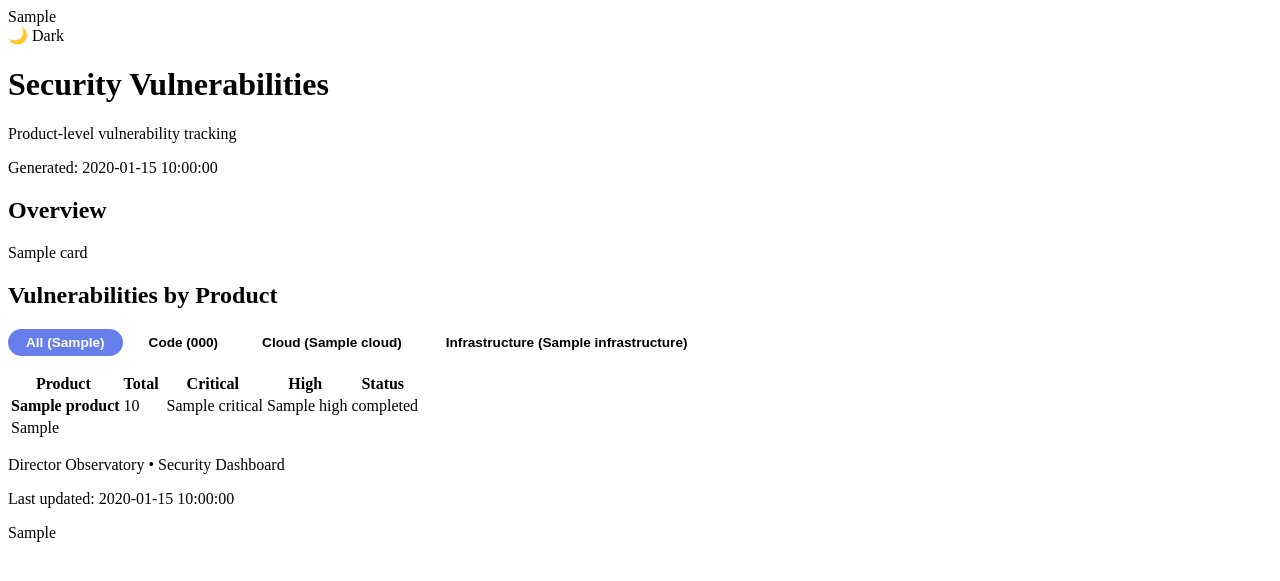
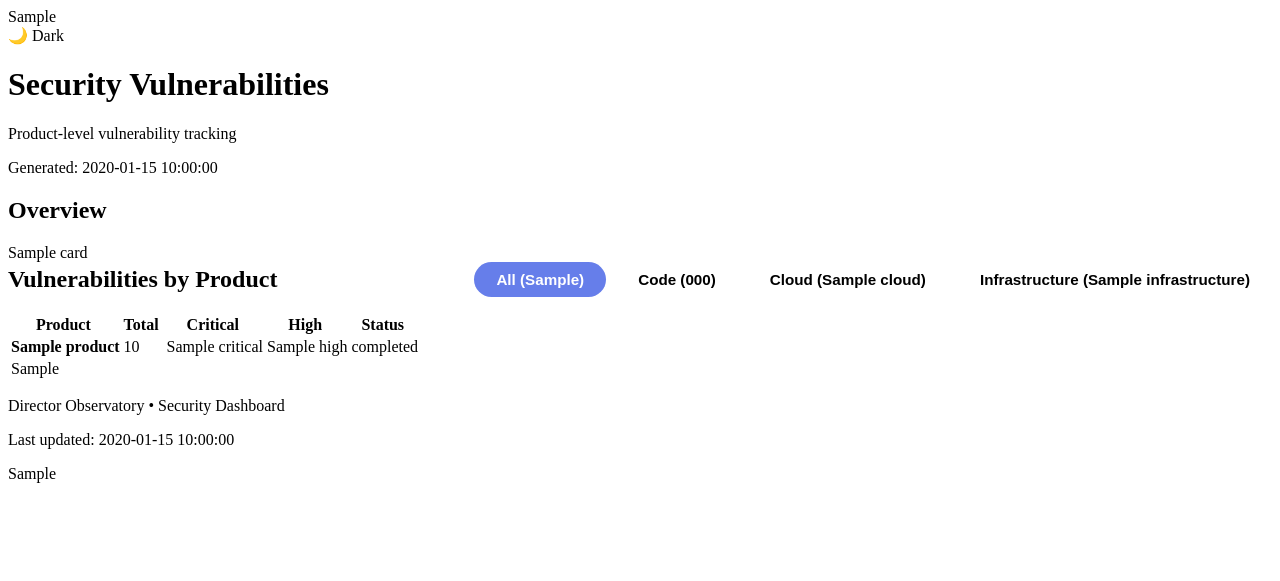
Before and after one commit to RobBhandari/WorkAgents, a Python web app: template templates/dashboards/security_dashboard.html in a window 1280 px wide. Shown: the top 581 px of the page. Run offline with Jinja, Linux system fonts and the light colour scheme; the template is opened without the code that fills it: most values are stand-ins (such as "Sample title", 1, 10 or a date in 2020).

Commit message:
feat: move category filters inline with section title, increase button size
Repositions Code/Cloud/Infrastructure filter buttons to sit right-aligned
on the same row as the 'Vulnerabilities by Product' heading. Increases
button padding and font size for better visual prominence.

Co-Authored-By: Claude Sonnet 4.6 <noreply@anthropic.com>

```diff
--- a/templates/dashboards/security_dashboard.html
+++ b/templates/dashboards/security_dashboard.html
@@ -475,23 +475,36 @@
         margin: 5px 0;
     }
 
+    /* Section header row: title left, filters right */
+    .section-header-row {
+        display: flex;
+        align-items: center;
+        justify-content: space-between;
+        flex-wrap: wrap;
+        gap: 12px;
+        margin-bottom: 16px;
+    }
+
+    .section-header-row h2 {
+        margin: 0;
+    }
+
     /* Product-level category filter bar */
     .product-filter-bar {
         display: flex;
-        gap: 8px;
-        margin-bottom: 16px;
+        gap: 10px;
         flex-wrap: wrap;
         align-items: center;
     }
 
     .product-filter-bar button {
-        padding: 6px 18px;
-        border-radius: 20px;
+        padding: 9px 22px;
+        border-radius: 22px;
         border: 1px solid var(--border-color);
         background: var(--bg-secondary);
         color: var(--text-secondary);
         cursor: pointer;
-        font-size: 0.85rem;
+        font-size: 0.95rem;
         font-weight: 600;
         transition: all 0.15s;
     }
@@ -686,12 +699,14 @@
 
 <!-- Products table -->
 <div class="section">
+    <div class="section-header-row">
         <h2>Vulnerabilities by Product</h2>
         <div class="product-filter-bar">
             <button class="active" onclick="filterProductsByCategory(this, 'all')">All ({{ category_counts.all }})</button>
             <button onclick="filterProductsByCategory(this, 'code')">Code ({{ category_counts.code }})</button>
             <button onclick="filterProductsByCategory(this, 'cloud')">Cloud ({{ category_counts.cloud }})</button>
             <button onclick="filterProductsByCategory(this, 'infrastructure')">Infrastructure ({{ category_counts.infrastructure }})</button>
+        </div>
     </div>
     <div class="table-wrapper">
         <table class="data-table">
```
Lines whose indentation alone changed are shown as unchanged.
